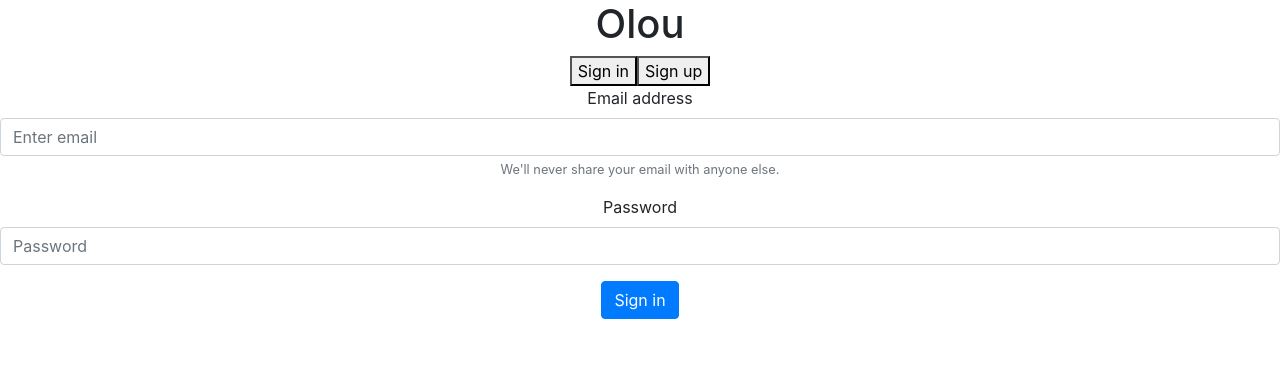
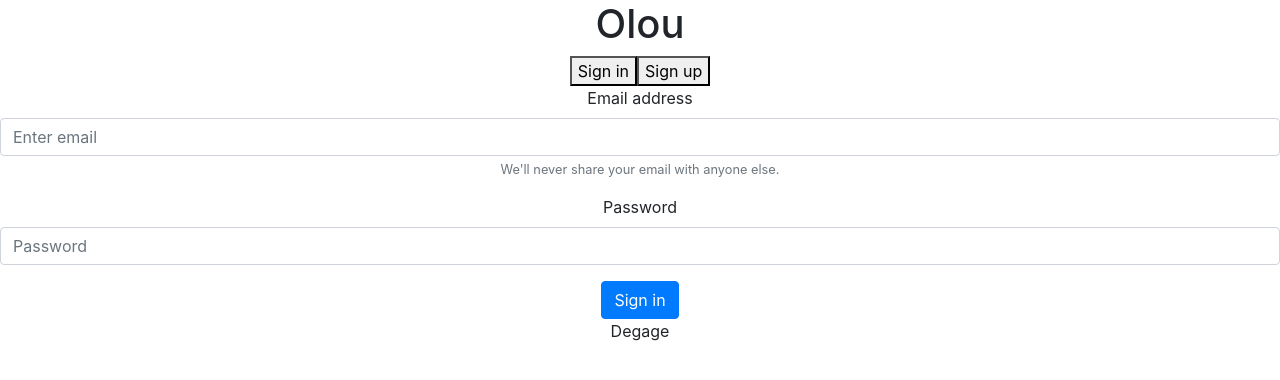
Before and after one commit to louniddam/ecommerce_pop, a React (Create React App) app in the folder frontend/: page / in a window 1280 px wide. Shown: the top 380 px of the page. Built offline with nearby package versions, Linux system fonts and the light colour scheme.

Commit message:
Router done

```diff
--- a/frontend/src/App.js
+++ b/frontend/src/App.js
@@ -9,6 +9,7 @@ class App extends React.Component {
     return (
       <div className="App">
         <Home/>
+        <p>Degage</p>
       </div>
     );
   }
```
